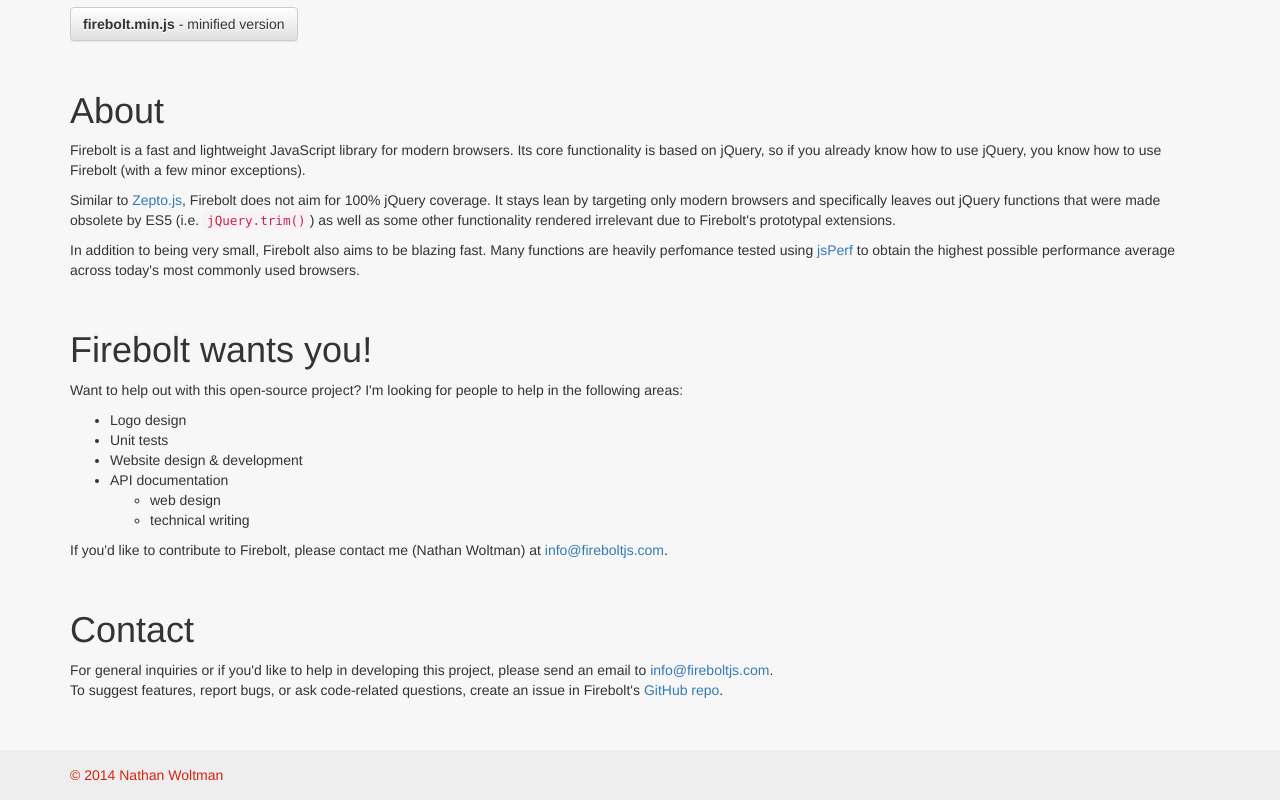
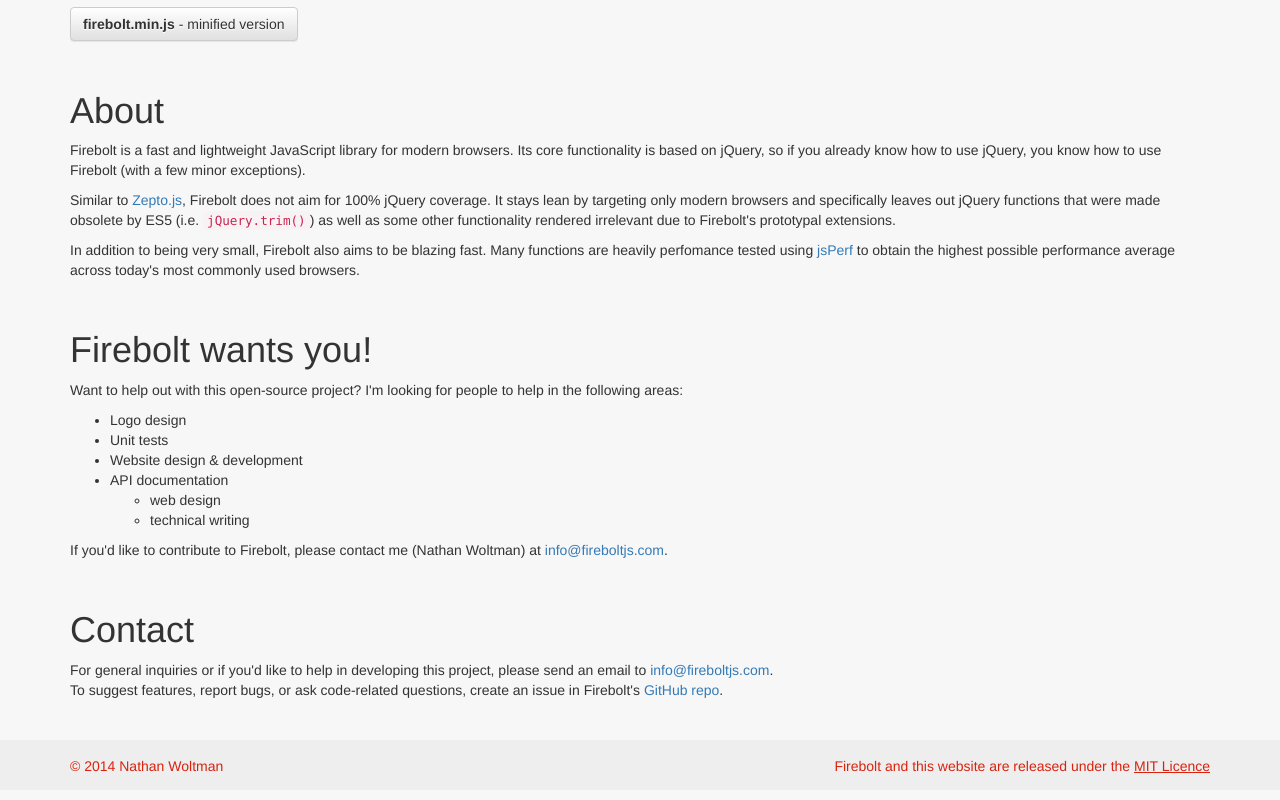
Before and after one commit to FireboltJS/fireboltjs.com, a plain HTML site: page index.html in a window 1280 px wide. Shown: the part 732-1532 px from the top of the page. Drawn offline with nearby package versions, Linux system fonts and the light colour scheme.

Commit message:
Improved footer.

```diff
--- a/css/style.css
+++ b/css/style.css
@@ -1,10 +1,15 @@
+html {
+	position: relative;
+	min-height: 100%;
+}
+
 body {
 	background-color: #f7f7f7;
+	margin-bottom: 60px;
 }
 
 .jumbotron {
 	border: 1px #d9230f solid;
-	margin-top: 5px;
 }
 
 .navbar-default .navbar-brand {
@@ -21,7 +26,9 @@ body {
 	background-color: #eee;
 	color: #d9230f;
 	height: 50px;
-	margin-top: 20px;
+	position: absolute;
+	bottom: 0;
+	width: 100%;
 }
 
 #footer a {
@@ -29,10 +36,15 @@ body {
 }
 
 #footer p {
-	margin-top: 15px;
+	margin-top: 16px;
+}
+
+#footer span a {
+	text-decoration: underline;
 }
 
 #welcome {
 	border-width: 1px 0;
+	margin-top: 5px;
 	text-align: center;
 }
--- a/index.html
+++ b/index.html
@@ -128,7 +128,13 @@
 
   <div id="footer">
     <div class="container">
-      <p>&copy; 2014 <a href="https://github.com/woollybogger">Nathan Woltman</a></p>
+      <p>
+        &copy; 2014 <a href="https://github.com/woollybogger">Nathan Woltman</a>
+        <span class="pull-right">
+          <span class="hidden-xs">Firebolt and this website are released under the </span>
+          <a href="https://github.com/FireboltJS/fireboltjs.com/blob/master/LICENSE.txt">MIT Licence</a>
+        </span>
+      </p>
     </div>
   </div>
 
```
Also changed, not shown: playground/index.html (+8 -2 lines).
